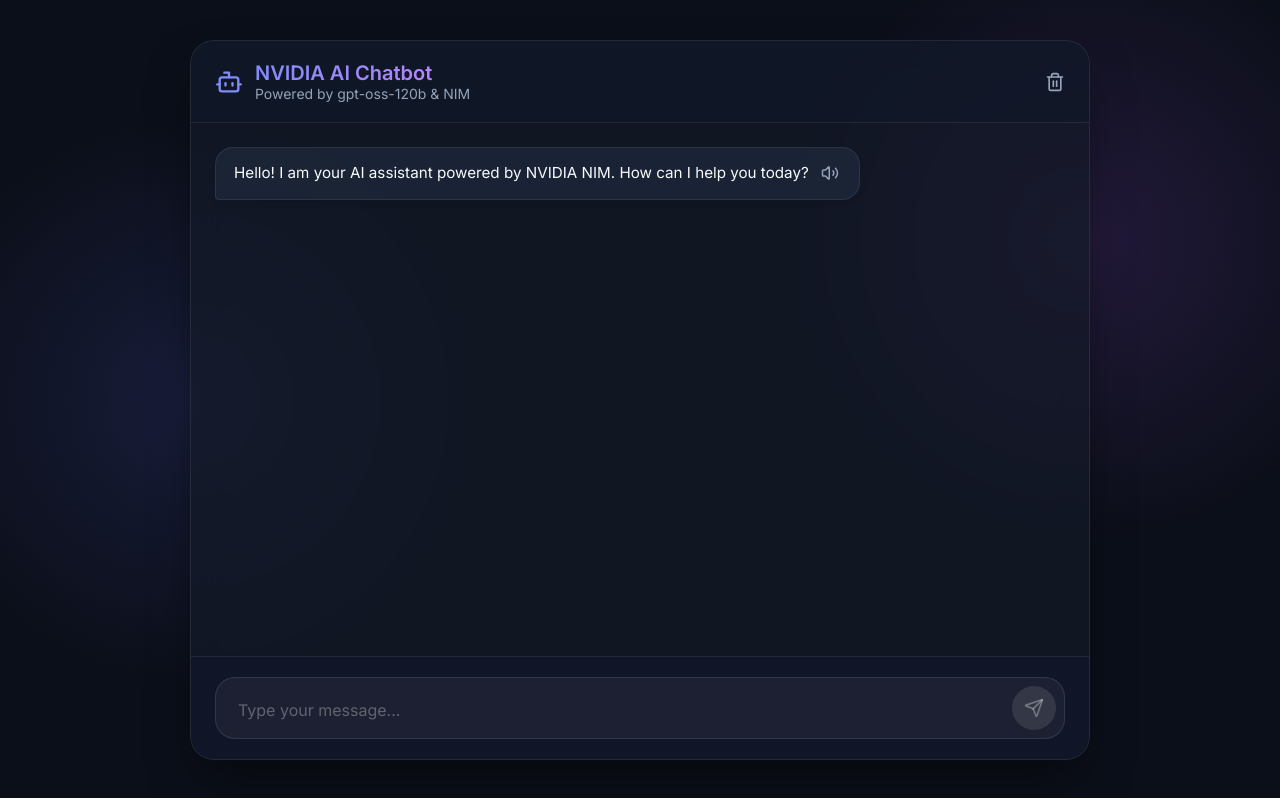
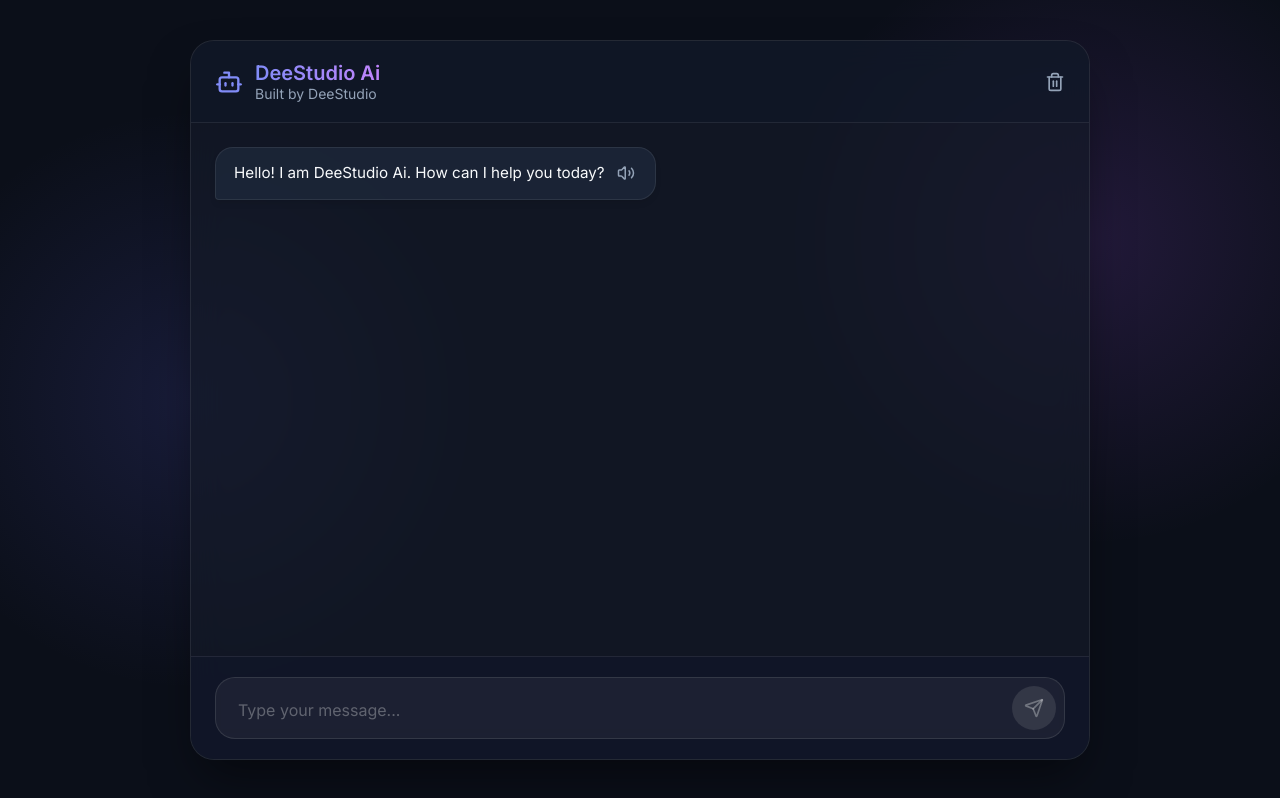
Before and after one commit to deestudio028-droid/DeeStudio_ai_moltbook, a React app in the folder frontend/: page / in a window 1280 px wide. Built offline with nearby package versions, Linux system fonts and the light colour scheme; the HTML template or start-up script is replaced by a standard one.

Commit message:
Update UI and prompts to enforce DeeStudio Ai identity

```diff
--- a/frontend/src/App.jsx
+++ b/frontend/src/App.jsx
@@ -9,7 +9,7 @@
       return JSON.parse(saved);
     }
     return [
-      { role: 'assistant', content: 'Hello! I am your AI assistant powered by NVIDIA NIM. How can I help you today?' }
+      { role: 'assistant', content: 'Hello! I am DeeStudio Ai. How can I help you today?' }
     ];
   });
   const [input, setInput] = useState('');
@@ -66,7 +66,7 @@
       currentAudioRef.current = null;
     }
     setPlayingIndex(null);
-    const initial = [{ role: 'assistant', content: 'Hello! I am your AI assistant powered by NVIDIA NIM. How can I help you today?' }];
+    const initial = [{ role: 'assistant', content: 'Hello! I am DeeStudio Ai. How can I help you today?' }];
     setMessages(initial);
     localStorage.removeItem('chatMessages');
   };
@@ -193,8 +193,8 @@
       <div className="chat-header">
         <Bot size={28} color="#818cf8" />
         <div>
-          <h1>NVIDIA AI Chatbot</h1>
-          <p>Powered by gpt-oss-120b & NIM</p>
+          <h1>DeeStudio Ai</h1>
+          <p>Built by DeeStudio</p>
         </div>
         <button
           onClick={clearChat}
```
Also changed, not shown: 2 other files (tests, documents, lock files or other folders).
